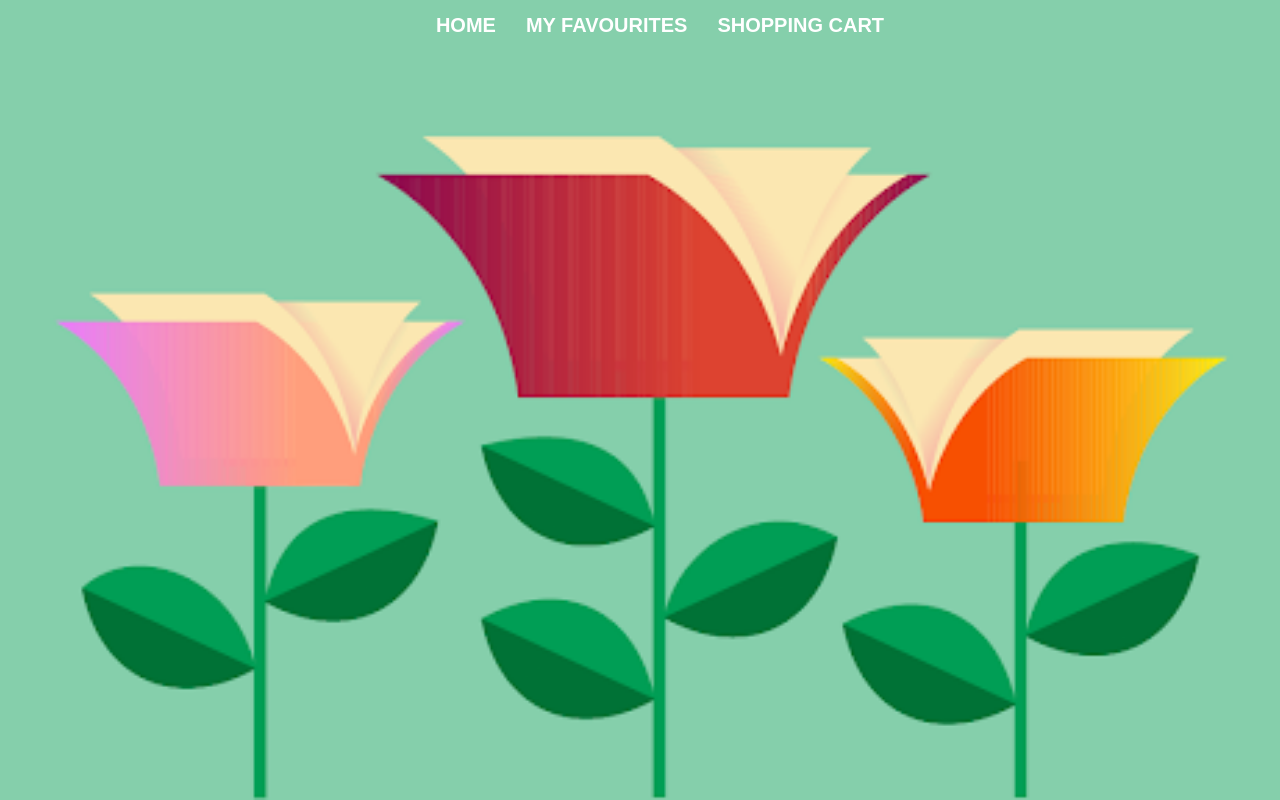
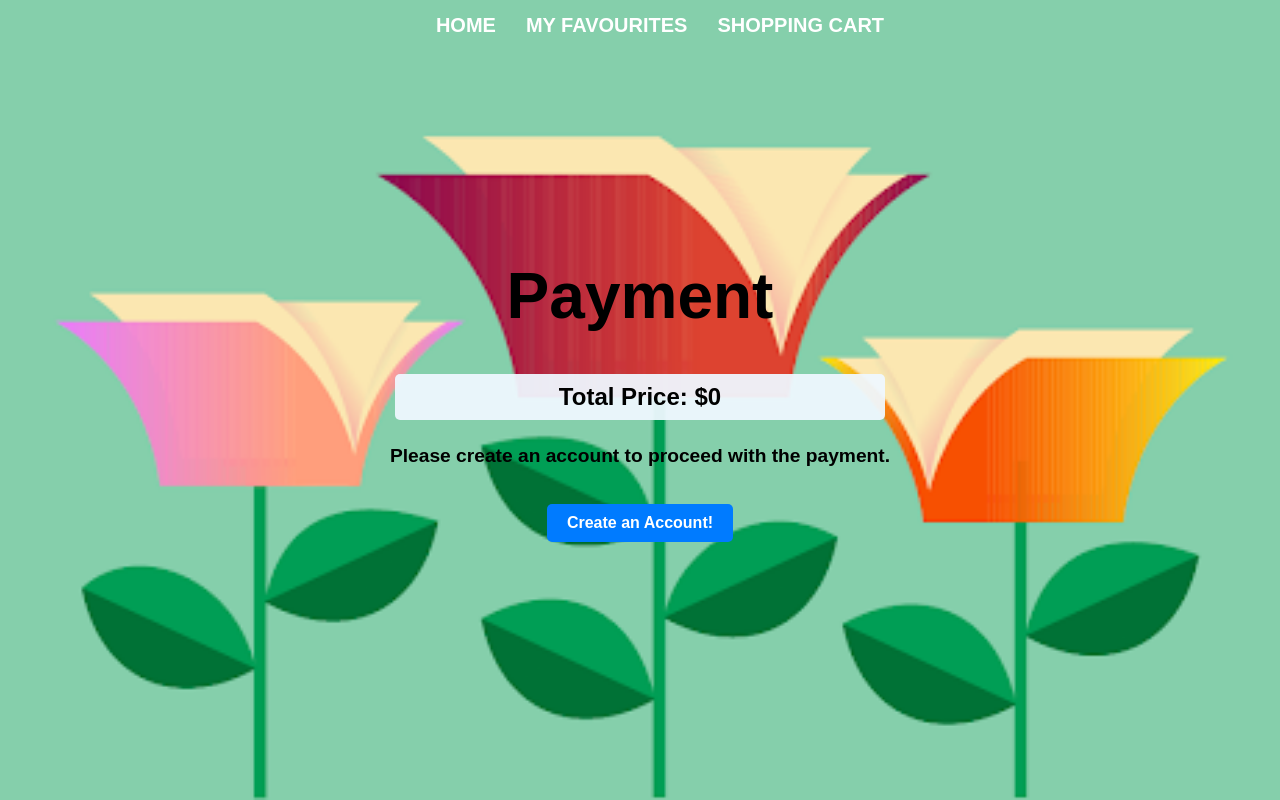
Before and after one commit to Tugbanur-f/Book-Room-App, a React (Vite) app in the folder Book-app/: page /checkout in a window 1280 px wide. Built offline with nearby package versions, Linux system fonts and the light colour scheme.

Commit message:
checkout page and styling added

```diff
--- a/Book-app/src/App.jsx
+++ b/Book-app/src/App.jsx
@@ -12,6 +12,8 @@ import "./pages/HomePage/HomePage.css";
 import "./Components/Navbar/Navbar.css";
 import "./Components/Shared/Book.css";
 import "./Components/Categories/Categories.css";
+import "./pages/CheckoutPage/Checkout.css";
+import CheckoutPage from "./pages/CheckoutPage/CheckoutPage";
 
 function App() {
   return (
@@ -23,6 +25,7 @@ function App() {
         <Route path="/categories/:categoryName" element={<CategoryPage />} />
         <Route path="/favourites" element={<MyFavourites />} />
         <Route path="/my-cart" element={<MyCart />} />
+        <Route path="/checkout" element={<CheckoutPage />} />
       </Routes>
     </Router>
   );
--- /dev/null
+++ b/Book-app/src/pages/CheckoutPage/Checkout.css
@@ -0,0 +1,37 @@
+.checkout-page {
+  text-align: center;
+  margin: 20px;
+}
+
+.checkout-page h1 {
+  font-size: 4rem;
+  color: black;
+}
+
+.checkout-page h3 {
+  font-size: 1.5rem;
+  color: black;
+  background-color: rgba(240, 248, 255, 0.94);
+  border-radius: 5px;
+  padding: 5px;
+  margin: 5px;
+}
+
+.checkout-page p {
+  font-size: 1.2rem;
+  color: black;
+  margin-bottom: 10px;
+}
+
+.checkout-page button {
+  padding: 10px 20px;
+  background-color: #007bff;
+  color: white;
+  border: none;
+  border-radius: 5px;
+  cursor: pointer;
+}
+
+.checkout-page button:hover {
+  background-color: #014d9f;
+}
--- /dev/null
+++ b/Book-app/src/pages/CheckoutPage/CheckoutPage.jsx
@@ -0,0 +1,19 @@
+import { useLocation } from "react-router-dom";
+
+const CheckoutPage = () => {
+  const location = useLocation();
+  const total = location.state?.total || 0;
+
+  return (
+    <div className="checkout-page">
+      <h1>Payment</h1>
+      <h3>Total Price: ${total}</h3>
+      <p>Please create an account to proceed with the payment.</p>
+      <button onClick={() => alert("Create an account!")}>
+        Create an Account!
+      </button>
+    </div>
+  );
+};
+
+export default CheckoutPage;
--- a/Book-app/src/pages/MyCart/Cart.css
+++ b/Book-app/src/pages/MyCart/Cart.css
@@ -59,3 +59,11 @@ h5 {
   border-radius: 9px;
   padding: 5px;
 }
+
+.checkout-btn {
+  background-color: #007bff;
+  color: white;
+  border: none;
+  border-radius: 5px;
+  cursor: pointer;
+}
--- a/Book-app/src/pages/MyCart/MyCart.jsx
+++ b/Book-app/src/pages/MyCart/MyCart.jsx
@@ -11,6 +11,10 @@ const MyCart = () => {
     setCart(updatedCart);
 
     localStorage.setItem("cart", JSON.stringify(updatedCart));
+  };
+
+  const handleCheckout = () => {
+    navigate("/checkout", { state: { total: calculateTotalPrice(cart) } });
   };
 
   return (
@@ -40,6 +44,11 @@ const MyCart = () => {
           })}
         </div>
       )}
+      {cart.length > 0 && (
+        <button onClick={handleCheckout} className="checkout-btn">
+          Proceed to Checkout
+        </button>
+      )}
     </div>
   );
 };
```
